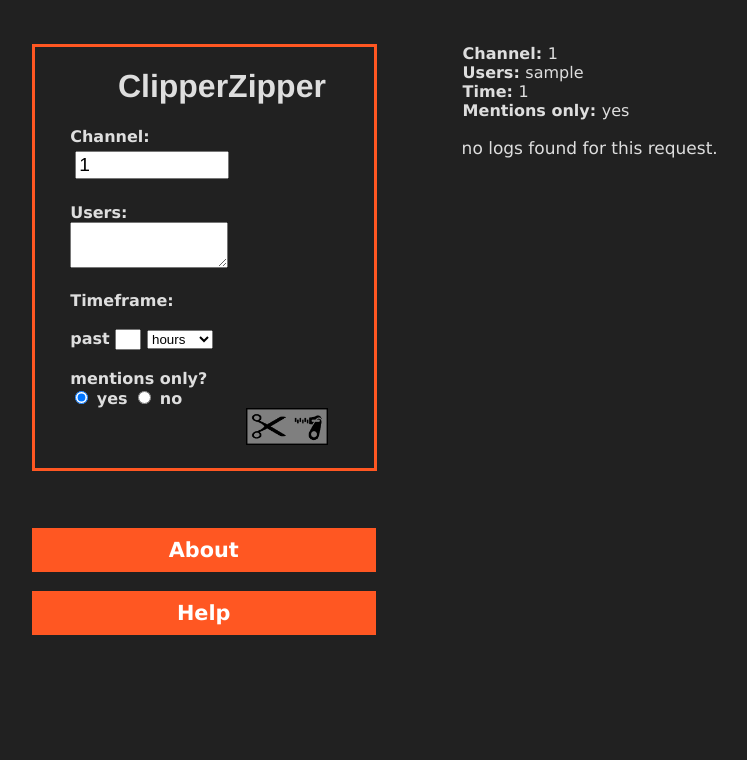
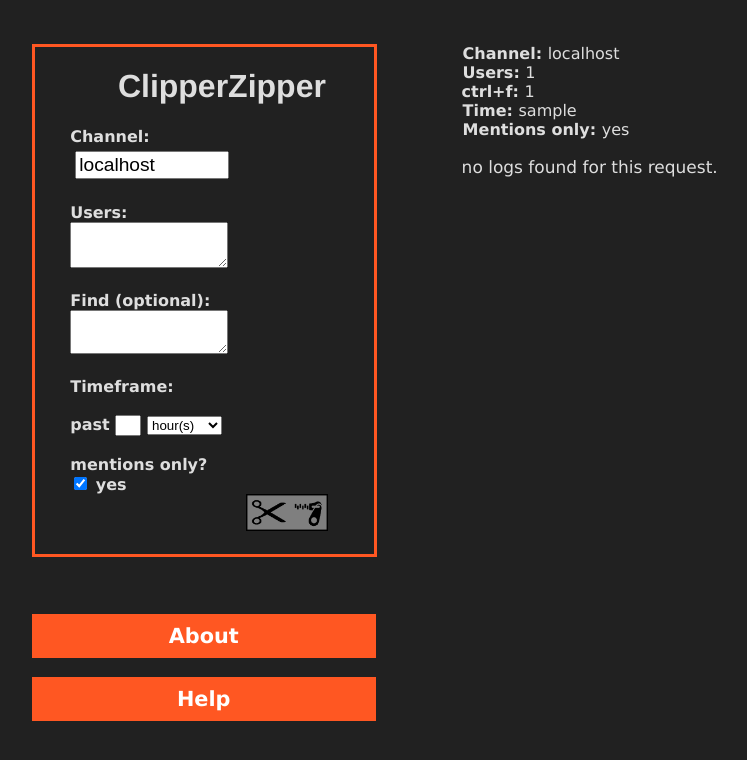
Before and after one commit to sneklite/clipperzipper, a Flask app: a page that uses templates/index.html in a window 1280 px wide. Shown: the top 760 px of the page, without its empty margins (52-799 px from the left). Run offline with Flask 2, Linux system fonts and the light colour scheme.

Commit message:
added search feature ; user verification

```diff
--- a/clipperzipper/Messages.py
+++ b/clipperzipper/Messages.py
@@ -56,36 +56,49 @@ def get_urls(channel, user, start, end):
 
 def get_messages(urls, start, end):
 
-    """Retrieves all userlogs existing between a set start time and end time"""
+    """Retrieves all userlogs existing between a set start time and end time
+    Also returns a boolean telling us if this user exists.
+    """
     dt_start = dt.strptime(Timestamp.formatted_timestamp(start), "%Y-%m-%d-%H-%M-%S")
     dt_end = dt.strptime(Timestamp.formatted_timestamp(end), "%Y-%m-%d-%H-%M-%S")
     all_msg = []
+    found = False
     for i, url in enumerate(urls):
-        logs = requests.get(url).text
-        time.sleep(1)
-        if not logs.startswith("didn't find any logs for this user"):  # skip if can't find logs
+        # include logging debug info for timing requests
+        pre_req = time.clock()
+        req = requests.get(url)
+        logs = req.text
+        logging.debug("request took " + str(time.clock() - pre_req) + " for url " + url)
+        if not req.status_code == 404:  # skip if can't find logs
             messages = [Message(m) for m in logs.split("\n")[:-1]]
+            found = True  # we found at least 1 log from this user; they exist!
             for m in messages:
                 ts = Timestamp(m.timestamp).datetime
                 if dt_start <= ts <= dt_end:
                     all_msg.append(m)
-    return all_msg
+    return all_msg, found
 
 
-def zipper(channel, users, start, end, mentions=False):
+def zipper(channel, users, start, end,
+           mentions=False, tokens=None, verify=False):
     """
     :param channel: The channel we wish to retrieve logs from
     :param users: The list of users whose logs we wish to collect
     :param start: The timestamp that determines where we should start collecting messages
     :param end: The timestamp that determines where we should end collecting messages
     :param mentions: If mentions is True, will only return message which mention at least one user from users
+    :param tokens: Only return messages if the message includes at least 1 item from the token list
     :return: Returns a master list of all messages within a specified time, organized by timestamps
     """
     users = [u.lower() for u in users]
     master_list = []
     for user in users:
         messages = clipper(channel, user, start, end)
-        for message in messages:
+        found = messages[1]
+        if verify:
+            if not found:
+                users.remove(user)
+        for message in messages[0]:
             master_list.append(message)
     master_list = sorted(set(master_list), key=lambda m: m.raw)
     if mentions:
@@ -93,10 +106,14 @@ def zipper(channel, users, start, end, mentions=False):
                        if any(user in m.message.lower()
                               # exclude self-mentions
                               for user in users if not user.lower() == m.username.lower())]
+    if tokens:
+        tokens = [t.lower() for t in tokens]
+        master_list = [m for m in master_list if any(t in m.message.lower() for t in tokens)]
     return master_list
 
 
 def time_map(time_in):
+    """helps turn 'past X time_units' into a usable timestamp variable"""
     tmap = {"months": 0, "weeks": 1, "days": 1, "hours": 2}
     tvalues = [0, 0, 0]  # [months, days, hours]
     tlist = time_in.split(" ")  # "past" "x" "time units"
@@ -110,12 +127,12 @@ def time_map(time_in):
             if tlist[1] == "week":
                 tvalues[1] *= 7
         else:
-            logging.debug("ClipperZipper: time_map():Time map error - the provided time argument is invalid")
+            logging.debug("Time map error - the provided time argument is invalid")
     return tvalues
 
 
-def clipperzipper(channel, users, time_in, mentions=False, debug=False):
-
+def clipperzipper(channel, users, time_in, mentions=False, debug=False, tokens=None):
+    """handles the creation of the timestamp objects and calls the zipper method"""
     if debug:
         logging.basicConfig(level=logging.DEBUG)
 
@@ -130,8 +147,9 @@ def clipperzipper(channel, users, time_in, mentions=False, debug=False):
         start = Timestamp(time_in.split(", ")[0])
         end = Timestamp(time_in.split(", ")[1])
     else:
-        logging.debug("ClipperZipper: clipperzipper(): Timestamps are not valid.")
+        logging.warning("ClipperZipper: clipperzipper(): Timestamps are not valid.")
         return ""
-    message_items = zipper(channel, users, start, end, mentions)
+    message_items = zipper(channel, users, start, end, mentions,
+                           tokens=tokens)
     logs_txt = '\n'.join(m.raw for m in message_items)
     return logs_txt
--- a/main.py
+++ b/main.py
@@ -8,16 +8,20 @@ app = Flask(__name__)
 
 @app.route('/')
 @app.route('/<channel>/<usernames>/<time>/<int:mentions>')
-def index(channel=None, usernames=None, time=None, mentions=True):
+@app.route('/<channel>/<usernames>/<time>/<int:mentions>/<find>')
+def index(channel=None, usernames=None, time=None, mentions=0, find=None):
     logstxt = "Logs should appear here!"
     if channel and usernames and time:
+        tokens = []
         mmap = {1: True, 0: False}
         if mentions in mmap.keys():
             mentions = mmap[mentions]
         else:
             return render_template('404.html'), 404
         usernames = usernames.split("+")
-        logstxt = ClipZip.clipperzipper(channel, usernames, time, mentions)
+        if find:
+            tokens = find.split("+")
+        logstxt = ClipZip.clipperzipper(channel, usernames, time, mentions, tokens=tokens, debug=True)
         if logstxt == "":
             logstxt = "no logs found for this request."
     return render_template("index.html", logstxt=logstxt)
@@ -46,4 +50,4 @@ def page_not_found(e):
 
 if __name__ == "__main__":
     # runs off port 5000
-    app.run(debug=True)
+    app.run(debug=False)
--- a/static/index.js
+++ b/static/index.js
@@ -16,23 +16,23 @@ $(document).ready(function() {
 });
 
 document.getElementById("must-fill").style.display = "none";
+document.getElementById("find-name").style.display = "none";
 
 function reload() {
-console.log("reload pressed!1")
     var base = "/";
     var channel = document.getElementById("channel").value;
     // dgg shortcut
     if (channel === "dgg") {
         channel = "Destinygg";
     }
-var users = document.getElementById("users").value.replace(/,/g, "").replace(/\s/g, "+");
+    var users = document.getElementById("users").value.replace(/,\s/g, "+");
     var time_unit = document.getElementById("time-unit").value;
     var time_field = document.getElementById("time-period");
     var time_period = time_field.options[time_field.selectedIndex].value;
+    time_period = time_period.replace(/\(s\)/g, "s");
     var time = "";
 
     if (time_unit === "1") {
-    console.log(time_unit);
         time_period = time_period.slice(0, time_period.length - 1);
         time = "past " + time_period;
     } else if (time_unit > 1) {
@@ -42,18 +42,22 @@ if (time_unit === "1") {
         time = "past " + time_period;
     }
 
+    var find_tokens = "";
+    if (document.getElementById("find").value != "") {
+        find_tokens = "/" + document.getElementById("find").value.replace(/,\s/g, "+");
+    }
+
     var mentions = "0";
     if (document.getElementById("yes").checked) {
-    console.log(document.getElementById("yes").checked);
         mentions = "1";
     }
 
     if (channel === "" || users === "" || time === "") {
         document.getElementById("must-fill").style.display = "inline";
     } else {
-console.log("reload pressed!2")
-var url = base + channel + "/" + users + "/" + time + "/" + mentions
-// if URL base = "/", "/" causes NS_ERROR_MALFORMED_URI
+        var url = base + channel + "/" + users + "/" + time +
+                  "/" + mentions + find_tokens;
+        // Note: if URL base = "/", "/" causes NS_ERROR_MALFORMED_URI
         location.href = url;
     }
 }
@@ -62,22 +66,34 @@ location.href = url;
 
     var url = window.location.href;
     var url_list = url.split("/")
- console.log(url);
 
     if (url_list.length > 4) {
- var mentions = url_list[url_list.length-1];
- if (mentions == "1") {
+
+        var check = url_list[url_list.length - 2];
+        var n = 0;
+
+        if (!isNaN(check) && parseInt(Number(check)) == check &&
+            !isNaN(parseInt(check, 10))) {
+            // 2nd to last item is an int (mentions), so find is present
+            var find = url_list[url_list.length-1].replace(/\+/g, ", ");
+            document.getElementById("find-name").innerHTML = "<br><b>ctrl+f: </b>" +find;
+            document.getElementById("find-name").style.display = "inline";
+            n = 1;
+        }
+
+        var get_mentions = url_list[url_list.length - n - 1];
+        var mentions = "no";
+        if (get_mentions == "1") {
             mentions = "yes";
- } else {
-    mentions = "no";
+            document.getElementById("yes").checked = true;
         }
 
         document.getElementById("mentions-name").innerHTML = "<b>Mentions only: </b>" + mentions;
- var time = url_list[url_list.length-2].replace(/%20/g, " ");
+        var time = url_list[url_list.length - n - 2].replace(/%20/g, " ");
         document.getElementById("time-name").innerHTML = "<b>Time: </b>" + time;
- var users = url_list[url_list.length-3].replace(/\+/g, ", ");
+        var users = url_list[url_list.length - n - 3].replace(/\+/g, ", ");
         document.getElementById("users-name").innerHTML = "<b>Users: </b>" + users;
- var channel = url_list[url_list.length-4];
+        var channel = url_list[url_list.length - n - 4];
         document.getElementById("channel-name").innerHTML = "<b>Channel: </b>" + channel;
         document.getElementById("channel").value = channel;
     } else {
--- a/static/style.css
+++ b/static/style.css
@@ -48,6 +48,12 @@ margin: 5px;
  width: 50%;
  font-family: "Verdana";
  font-size:110%;
+}
+
+#find {
+ width: 50%;
+ font-family: "Verdana";
+ font-size:100%;
 }
 
 #data-entry {
--- a/templates/index.html
+++ b/templates/index.html
@@ -15,19 +15,22 @@
       Users: <br><textarea id="users" rows="2" name="users" spellcheck="false" required>
 </textarea><br>
         <br>
+        Find (optional):
+        <br><textarea id="find" rows="2" name="find"></textarea>
+        <br>
+        <br>
         Timeframe:<br><br>
         past <input id="time-unit" type="text" name="time-unit" required>
         <select id="time-period" name="time-period">
-          <option>hours</option>
-          <option>days</option>
-          <option>weeks</option>
-          <option>months</option>
+          <option>hour(s)</option>
+          <option>day(s)</option>
+          <option>week(s)</option>
+          <option>month(s)</option>
         </select>
         <br><br>
-        mentions only? <br><input id="yes" type="radio" name="group1" value="yes" checked> yes
-                        <input id="no" type="radio" name="group1" value="no"> no
+        mentions only? <br><input id="yes" type="checkbox" name="group1" value="yes"> yes
         <br>
-        <label id="must-fill">All fields must be filled in.</label>
+        <label id="must-fill">Not all required fields are filled in.</label>
         <img id="img-logo" src="{{ url_for('static', filename='img/clipper_zipper.png') }}" title="clipperzipper_logo" onclick="reload()">
         <br><br>
     </div>
@@ -39,9 +42,12 @@
            <br>
            <br>
            On OverRustleLogs, you can only view the monthly logs of a single user at once. But with ClipperZipper, you can
-           retrieve logs from a more specified timeframe, and you can view the logs of multiple
-           specified users at once. This makes viewing conversations in chat easy.
-           <br></div>
+           retrieve logs from a more specified time, and you can view the logs of multiple
+           users at once. This makes viewing chat conversations easy.
+           <br><br>
+            <a href="https://github.com/sneklite/clipperzipper">Source code</a>
+           <br>
+       </div>
        </div>
        <br>
        <div id="help" class="orange-button">Help
@@ -53,6 +59,9 @@
            (e.g., &lt;username1&gt;, &lt;username2&gt;).
            <br><br>
            Logs are retrieved from the current time (UTC) back to the past X months/weeks/days/hours.
+           <br><br>
+           Optionally, you can provide the "Find" text box with a list of search tokens (separated with a comma and a space)
+           to retrieve only messages which match your search.
            <br><br>
            The "mentions only" setting means that the logs should only consist of messages where the users mention each other.
            This is standard for viewing conversations.
@@ -66,6 +75,7 @@
        <span id="channel-name" class="info"><b>Channel:</b> </span>
        <br>
        <span id="users-name" class="info"><b>Users: </b></span>
+       <span id="find-name" class="info"><b>Find: </b></span>
        <br>
        <span id="time-name" class="info"><b>Timeframe: </b></span>
        <br>
```
Lines whose indentation alone changed are shown as unchanged.
